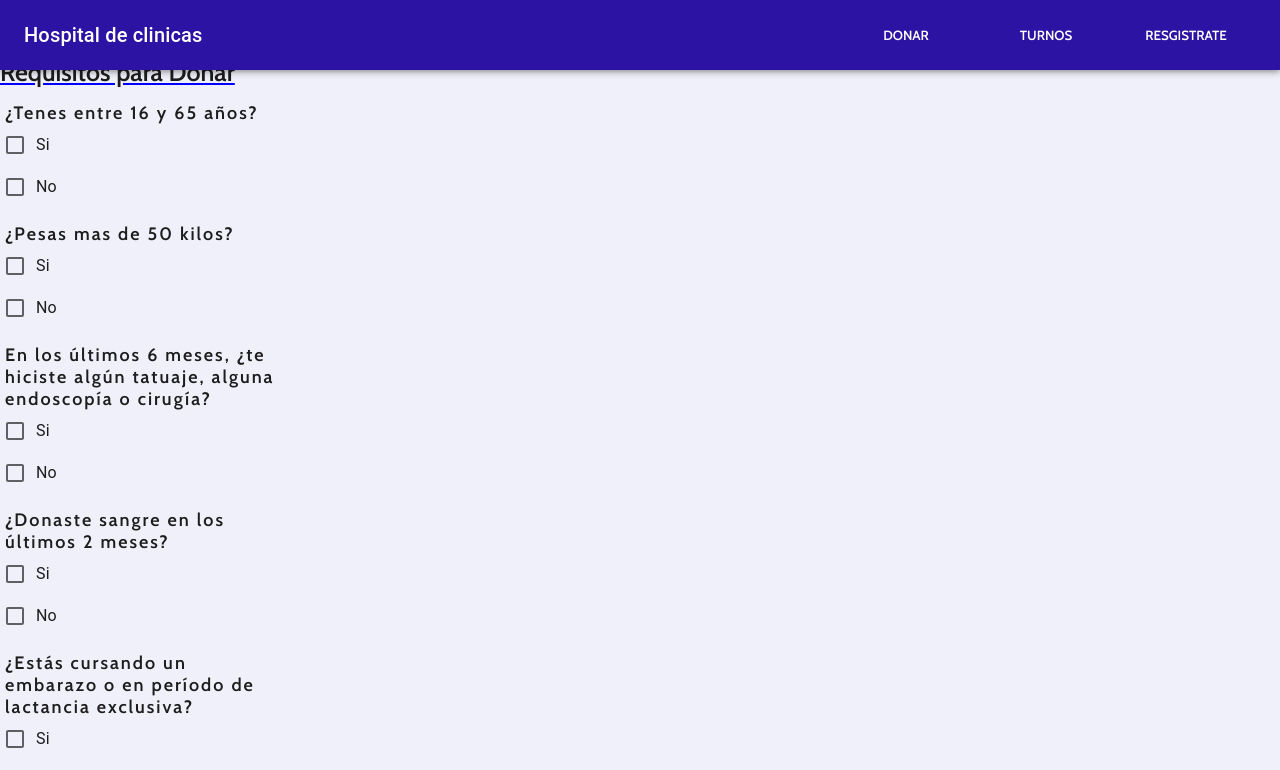
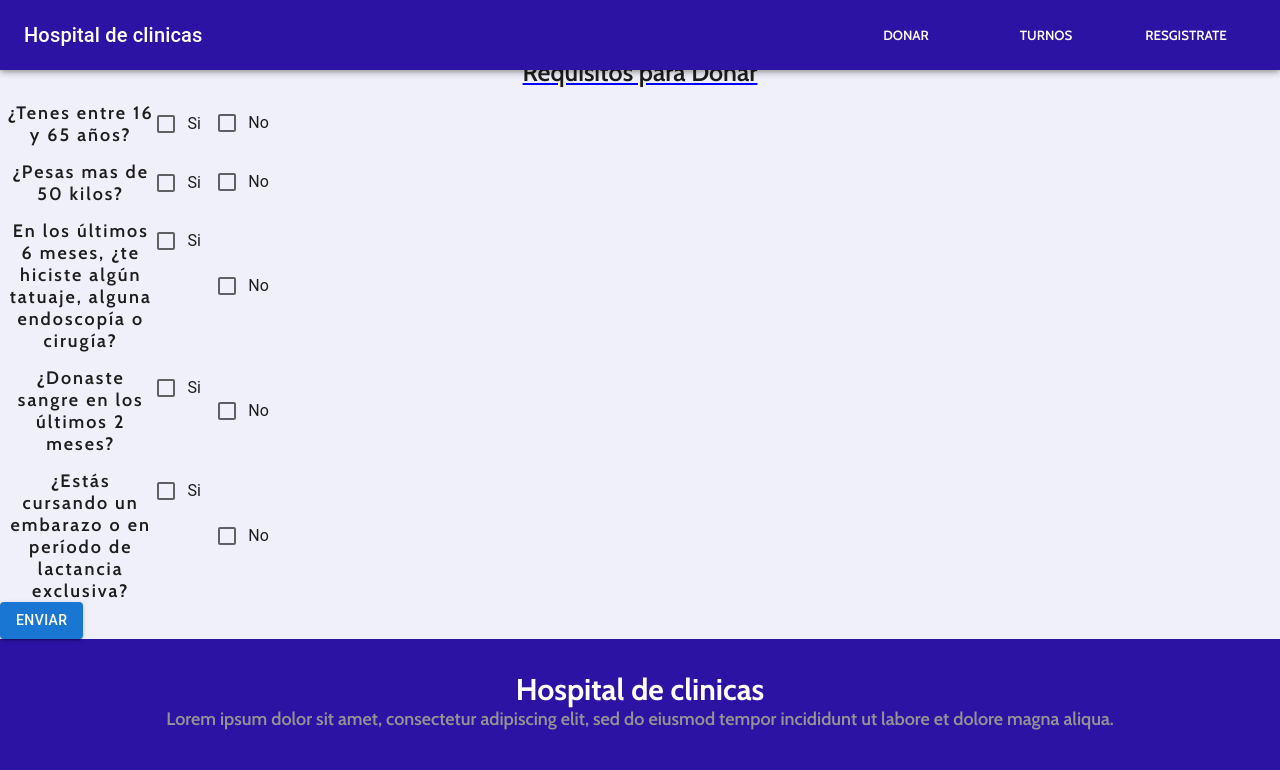
Before and after one commit to SarubbiGino/CLINICAS, a Next.js app: page /formDonar/form in a window 1280 px wide. Shown: the top 770 px of the page. Built offline with nearby package versions, Linux system fonts and the light colour scheme.

Commit message:
Update 4 files

```diff
--- a/pages/formDonar/form.module.css
+++ b/pages/formDonar/form.module.css
@@ -1,4 +1,8 @@
 .contenedorForm {
+  display: flex;
+  flex-direction: column;
+  justify-content: center;
+  text-align: center;
   font-size: 18px;
   font-family: "Noto Sans" sans-serif;
   font-weight: 500;
@@ -7,6 +11,9 @@
   letter-spacing: 2px;
   margin-top: 15px;
   margin-left: 5px;
+}
+.contenedorNS {
+  text-align: left;
 }
 .requisitos {
   font-size: 18px;
@@ -32,6 +39,10 @@
   margin-top: 10px;
 }
 .titulo {
+  display: flex;
+  flex-direction: column;
+  justify-content: center;
+  text-align: center;
   font-size: 25px;
   font-family: "Noto Sans" sans-serif;
   text-decoration: underline blue;
--- a/pages/formDonar/modalN.tsx
+++ b/pages/formDonar/modalN.tsx
@@ -25,7 +25,7 @@ export default function BasicModal() {
   const handleClose = () => setOpen(false);
 
   return (
-    <div>
+    <div className={estilos.contenedorNS}>
       <FormControlLabel onClick={handleOpen}
             control={<Checkbox color="secondary" name="saveAddress" value="yes" />}
             label="No"
--- a/pages/formDonar/modalS.tsx
+++ b/pages/formDonar/modalS.tsx
@@ -25,7 +25,7 @@ export default function BasicModal() {
   const handleClose = () => setOpen(false);
 
   return (
-    <div>
+    <div className={estilos.contenedorNS}>
       <FormControlLabel onClick={handleOpen}
             control={<Checkbox color="secondary" name="saveAddress" value="yes" />}
             label="Si"
```
Also changed, not shown: pages/infoAdmins/infoAdm.tsx (+5 -4 lines).
